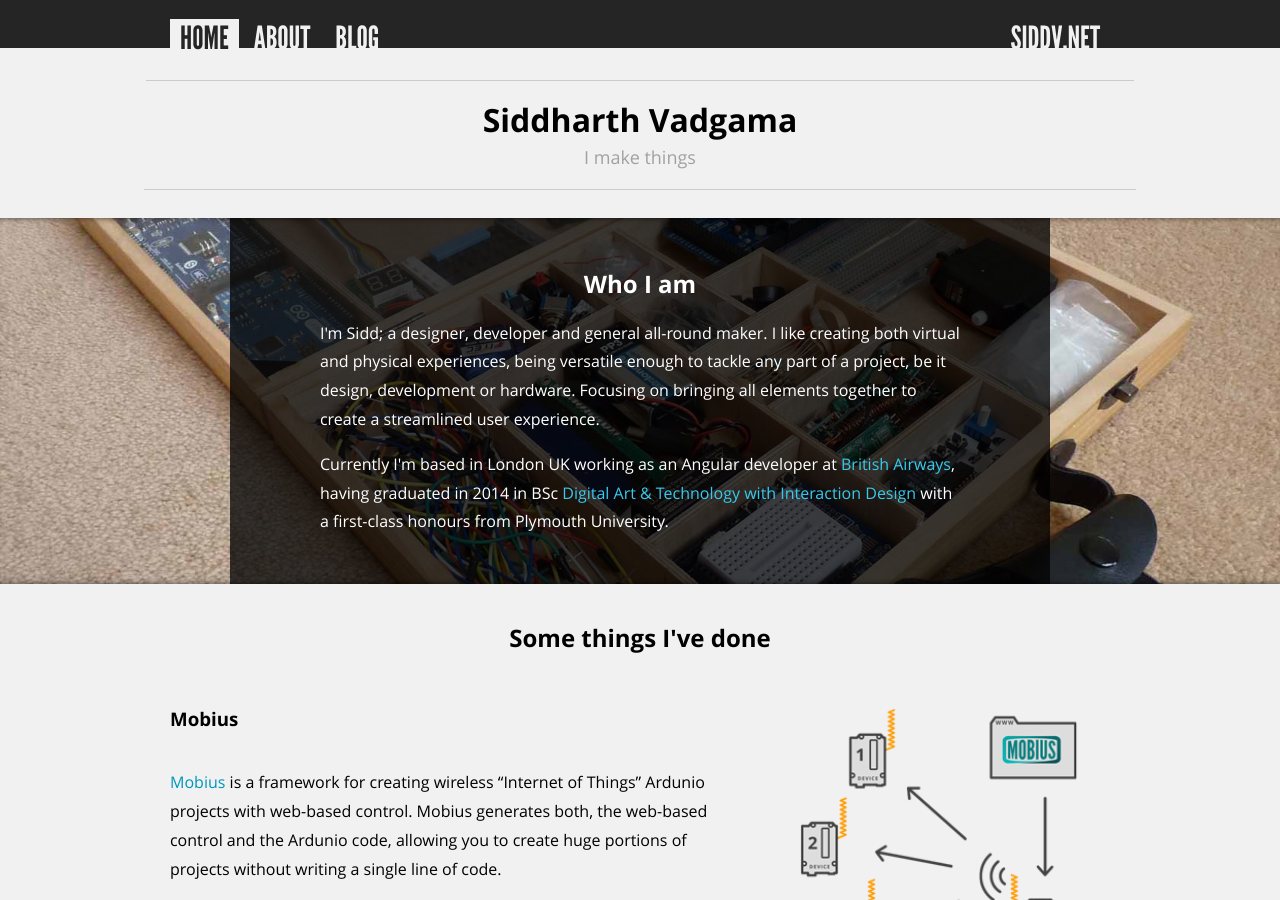
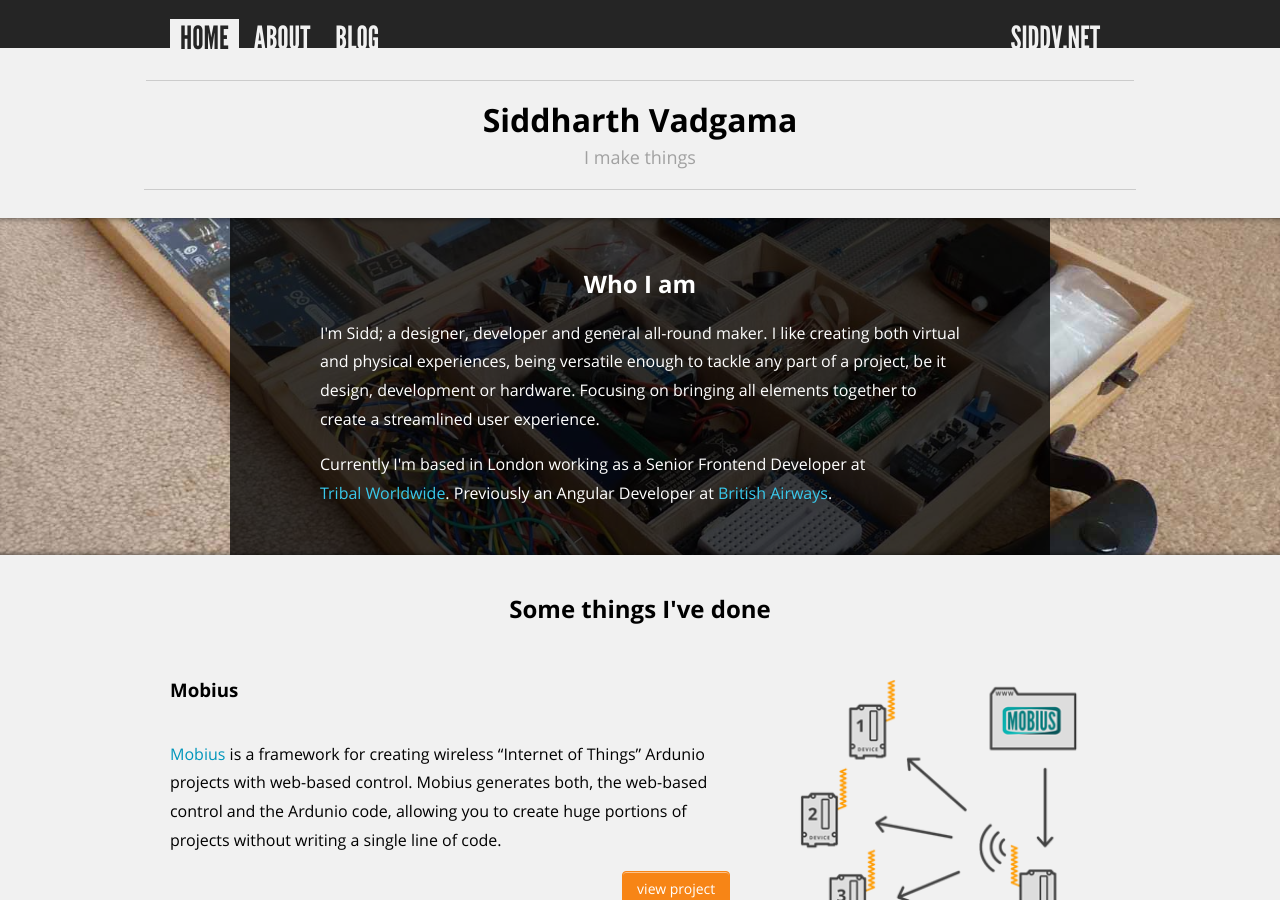
Before and after one commit to siddv/siddv-net, a Jekyll site: the page built from index.html, in a window 1280 px wide and 900 px high. Built offline with Jekyll 4.4.1, drawn with Linux system fonts in a browser that asks for light colours.

Commit message:
Update hero blurb

```diff
--- a/index.html
+++ b/index.html
@@ -13,7 +13,7 @@
             I'm Sidd; a designer, developer and general all-round maker. I like creating both virtual and physical experiences, being versatile enough to tackle any part of a project, be it design, development or hardware. Focusing on bringing all elements together to create a streamlined user experience.
         </p>
         <p>
-            Currently I'm based in London UK working as an Angular developer at <a href="http://ba.com" target="_blank">British Airways</a>, having graduated in 2014 in BSc <a href="http://digitalartandtechnology.co.uk" target="_blank">Digital Art &amp; Technology with Interaction Design</a> with a first-class honours from Plymouth University.
+            Currently I'm based in London working as a Senior Frontend Developer at <a href="http://www.tribalworldwide.co.uk/" target="_blank">Tribal&nbsp;Worldwide</a>. Previously an Angular Developer at <a href="http://www.tribalworldwide.co.uk/" target="_blank">British&nbsp;Airways</a>.
         </p>
     </article>
 </section>
```
